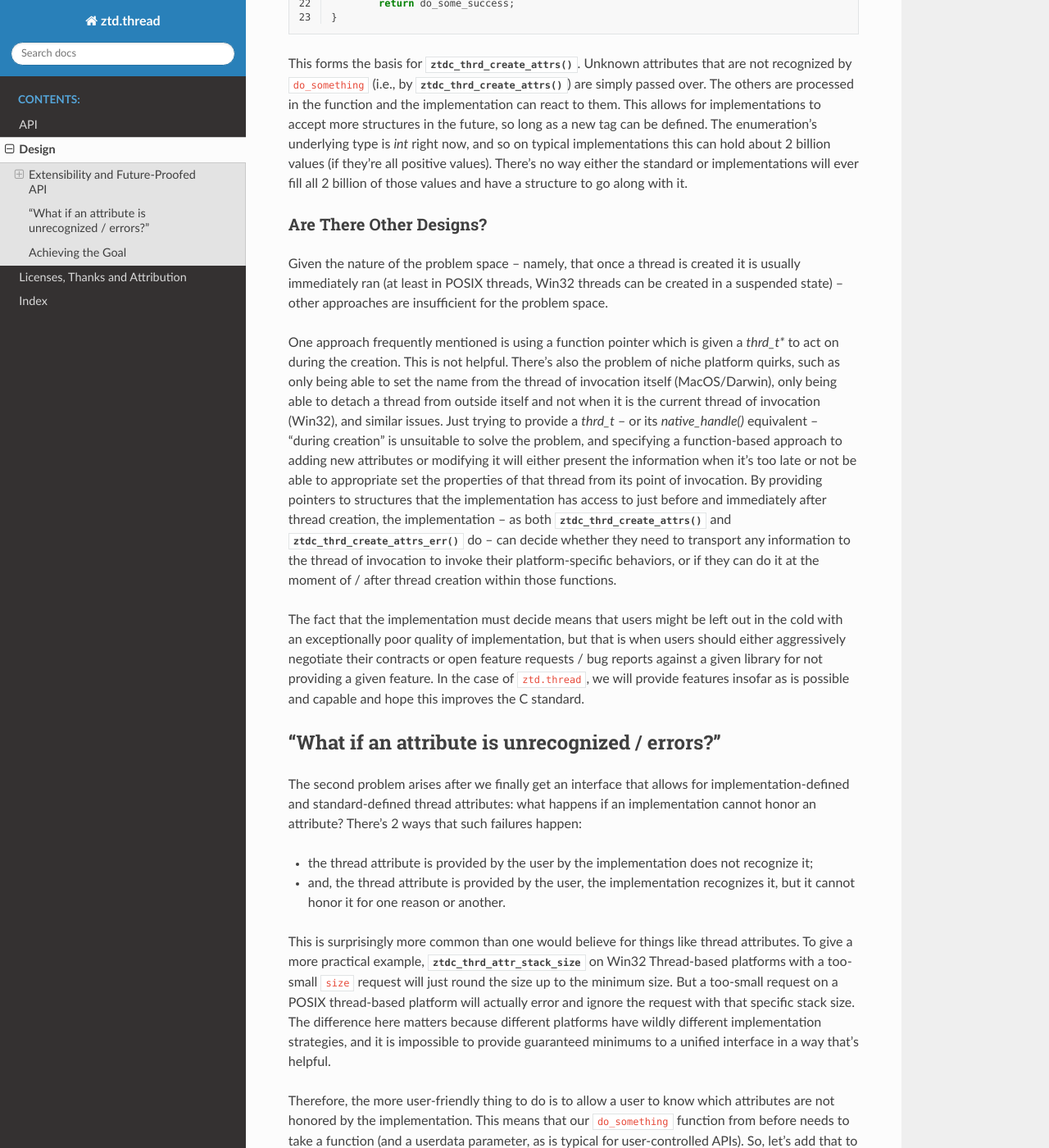
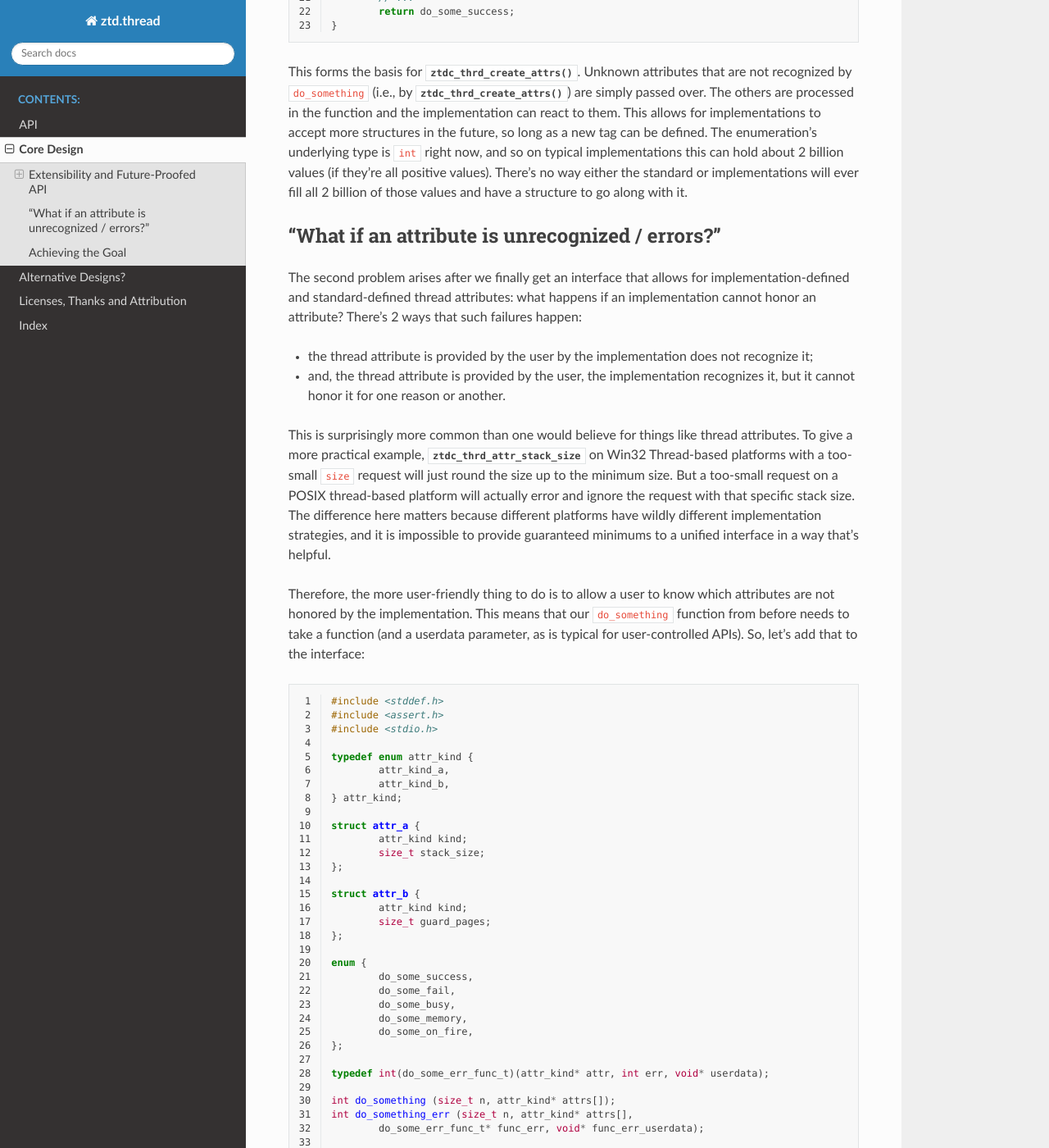
Before and after one commit to soasis/thread, a Sphinx documentation site: the page built from documentation/source/design/core.rst, in a window 1280 px wide and 1400 px high, scrolled down 4020 px. Shown: the whole window at 82% size. Built offline with Sphinx 7.4.7 and the Read the Docs theme 3.1.0, drawn with Linux system fonts in a browser that asks for light colours; some of the changed text lies outside the part shown.

Commit message:
✨ native_handle / native_id implementations
- ✨ better documentation for alternative designs

```diff
--- a/documentation/source/design.rst
+++ b/documentation/source/design/core.rst
@@ -28,8 +28,8 @@
 ..
 .. =============================================================================>
 
-Design
-======
+Core Design
+===========
 
 The design of this library is centered around 4 things:
 
@@ -62,7 +62,7 @@
 - we need a tag to identify a structure for both a user and an implementation to recognize a given thread attribute;
 - and, we need a standards-compliant way of taking what will probably be a type-erased pointer to a structure and casting to the right thread attribute.
 
-This would bring us to the first design, a `void*` plus `attr_kind` sort of tagging system:
+This would bring us to the first design, a ``void*`` plus ``attr_kind`` sort of tagging system:
 
 .. code-block:: c
 	:linenos:
@@ -113,11 +113,11 @@
 		return 0;
 	}
 
-One would then take a `tag_and_attr[]` -- an array of such objects -- to denote which actions to take. But this has obvious disadvantages native to C as a language: it is completely type unsafe. `void*` can point to literally anything. This isn't helpful, and makes the interface less compelling and competitive against a C++-style implementation which uses templates to not only not pay for any extra code but can treat each attribute completely separately and properly. This is where a rule in C and C++ comes in to save us:
+One would then take a ``tag_and_attr[]`` -- an array of such objects -- to denote which actions to take. But this has obvious disadvantages native to C as a language: it is completely type unsafe. ``void*`` can point to literally anything. This isn't helpful, and makes the interface less compelling and competitive against a C++-style implementation which uses templates to not only not pay for any extra code but can treat each attribute completely separately and properly. This is where a rule in C and C++ comes in to save us:
 
 	A pointer to a structure object, suitably converted, points to its initial member (or if that member is a bit-field, then to the unit in which it resides), and vice versa. There can be unnamed padding within a structure object, but not at its beginning.
 
-We can (slightly) improve type safety by noting that, so long as we have a `attr_foo` structure, if the first member is an `attr_kind` type, a pointer to that `attr_kind` will also serve as the attribute structure's overall pointer. That means we can flatten our `tag_and_attr` structure to save on a very tiny bit of space, while improving type safety by putting the attribute kind into the structure itself rather than as a separate piece:
+We can (slightly) improve type safety by noting that, so long as we have a ``attr_foo`` structure, if the first member is an ``attr_kind`` type, a pointer to that ``attr_kind`` will also serve as the attribute structure's overall pointer. That means we can flatten our ``tag_and_attr`` structure to save on a very tiny bit of space, while improving type safety by putting the attribute kind into the structure itself rather than as a separate piece:
 
 .. code-block:: c
 	:linenos:
@@ -166,7 +166,7 @@
 		return 0;
 	}
 
-This saves us having to specify the `kind` with every entry and moves it instead to the initialization of the attribute itself. It also makes it so rather than taking a pointer to *literally anything*, it is instead focused on a narrow and specific set of values. Safety can further be increased with a set of creation functions that can't make the mistake of providing the wrong ``attr_kind`` and hardocding it in. (C++ would solve this problem by baking it into the type's constructor.) Because of the rule about the first element of a struct having an identical address as the whole structure, the following becomes the proper way to cast from each `attr_kind` to its respective attribute type:
+This saves us having to specify the ``kind`` with every entry and moves it instead to the initialization of the attribute itself. It also makes it so rather than taking a pointer to *literally anything*, it is instead focused on a narrow and specific set of values. Safety can further be increased with a set of creation functions that can't make the mistake of providing the wrong ``attr_kind`` and hardocding it in. (C++ would solve this problem by baking it into the type's constructor.) Because of the rule about the first element of a struct having an identical address as the whole structure, the following becomes the proper way to cast from each ``attr_kind`` to its respective attribute type:
 
 .. code-block:: c
 	:linenos:
@@ -195,17 +195,7 @@
 		return do_some_success;
 	}
 
-This forms the basis for :cpp:func:`ztdc_thrd_create_attrs`. Unknown attributes that are not recognized by ``do_something`` (i.e., by :cpp:func:`ztdc_thrd_create_attrs`) are simply passed over. The others are processed in the function and the implementation can react to them. This allows for implementations to accept more structures in the future, so long as a new tag can be defined. The enumeration's underlying type is `int` right now, and so on typical implementations this can hold about 2 billion values (if they're all positive values). There's no way either the standard or implementations will ever fill all 2 billion of those values and have a structure to go along with it.
-
-
-Are There Other Designs?
-++++++++++++++++++++++++
-
-Given the nature of the problem space -- namely, that once a thread is created it is usually immediately ran (at least in POSIX threads, Win32 threads can be created in a suspended state) -- other approaches are insufficient for the problem space.
-
-One approach frequently mentioned is using a function pointer which is given a `thrd_t*` to act on during the creation. This is not helpful. There's also the problem of niche platform quirks, such as only being able to set the name from the thread of invocation itself (MacOS/Darwin), only being able to detach a thread from outside itself and not when it is the current thread of invocation (Win32), and similar issues. Just trying to provide a `thrd_t` -- or its `native_handle()` equivalent -- "during creation" is unsuitable to solve the problem, and specifying a function-based approach to adding new attributes or modifying it will either present the information when it's too late or not be able to appropriate set the properties of that thread from its point of invocation. By providing pointers to structures that the implementation has access to just before and immediately after thread creation, the implementation -- as both :cpp:func:`ztdc_thrd_create_attrs` and :cpp:func:`ztdc_thrd_create_attrs_err` do -- can decide whether they need to transport any information to the thread of invocation to invoke their platform-specific behaviors, or if they can do it at the moment of / after thread creation within those functions.
-
-The fact that the implementation must decide means that users might be left out in the cold with an exceptionally poor quality of implementation, but that is when users should either aggressively negotiate their contracts or open feature requests / bug reports against a given library for not providing a given feature. In the case of ``ztd.thread``, we will provide features insofar as is possible and capable and hope this improves the C standard.
+This forms the basis for :cpp:func:`ztdc_thrd_create_attrs`. Unknown attributes that are not recognized by ``do_something`` (i.e., by :cpp:func:`ztdc_thrd_create_attrs`) are simply passed over. The others are processed in the function and the implementation can react to them. This allows for implementations to accept more structures in the future, so long as a new tag can be defined. The enumeration's underlying type is ``int`` right now, and so on typical implementations this can hold about 2 billion values (if they're all positive values). There's no way either the standard or implementations will ever fill all 2 billion of those values and have a structure to go along with it.
 
 
 
--- a/documentation/source/index.rst
+++ b/documentation/source/index.rst
@@ -47,7 +47,8 @@
 	:caption: Contents:
 
 	api
-	design
+	design/core
+	design/alternatives
 	license
 
 
```
Also changed, not shown: other parts of documentation/source/design/core.rst (+2 -2 lines), documentation/source/api.rst (+18 -0 lines), documentation/source/design/alternatives.rst (added, +107 -0 lines), 4 other files.
